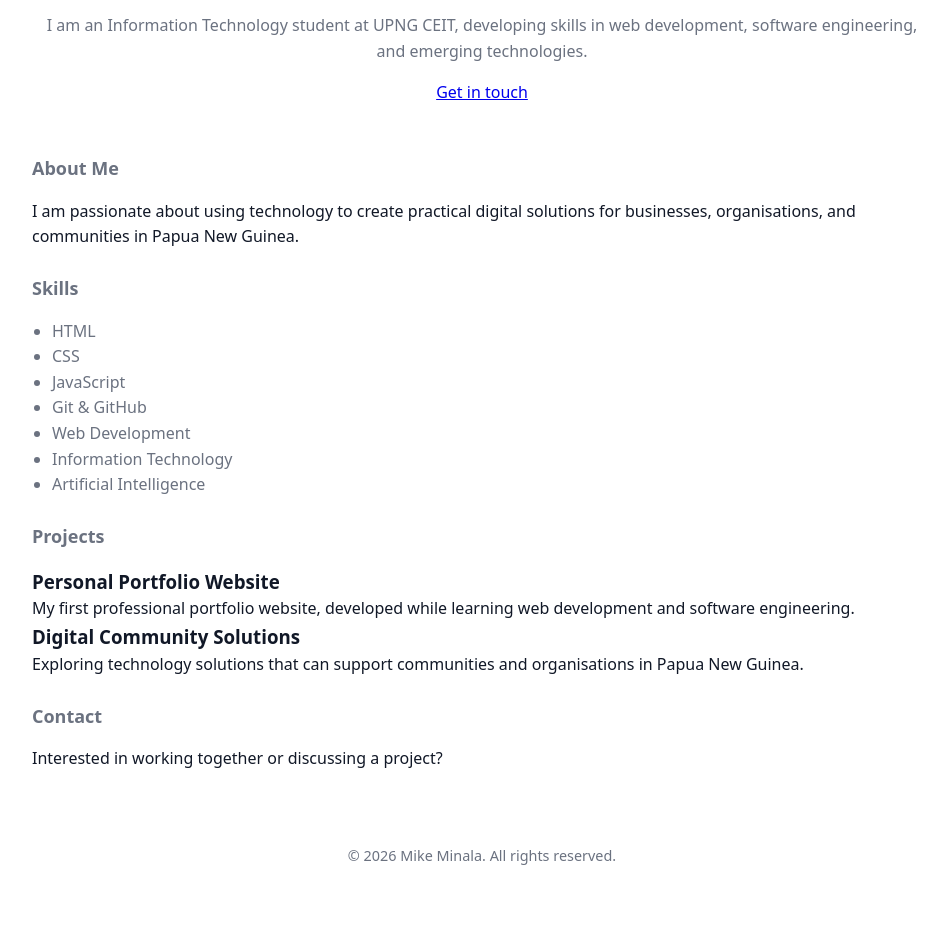
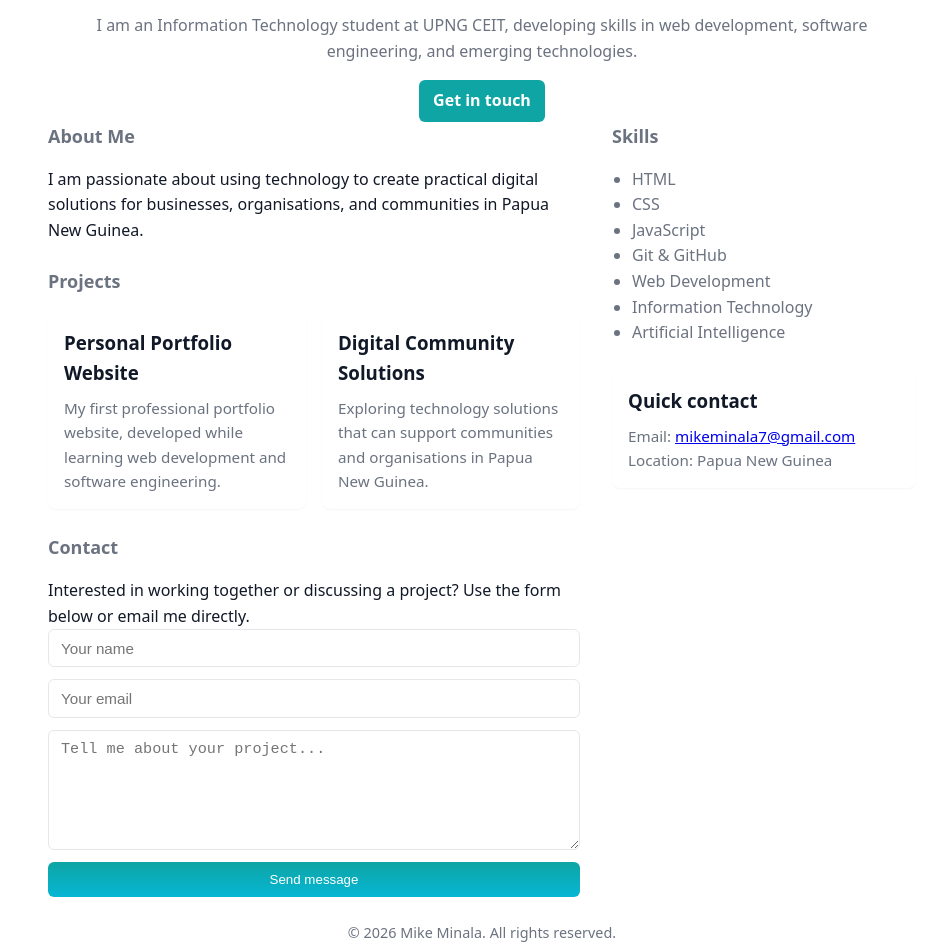
Before and after one commit to mikeminala98/my---first---project, a plain HTML site: page Index.html in a window 1280 px wide. Shown: the part 119-1063 px from the top of the page, without its empty margins (158-1105 px from the left). Before the commit the page ends 1018 px from the top, so only its background shows below. Drawn offline with Linux system fonts and the light colour scheme.

Commit message:
Update Index.html structure to use layout, container, and utility classes

```diff
--- a/Index.html
+++ b/Index.html
@@ -9,7 +9,7 @@
 
 <body>
 
-    <header>
+    <header class="container">
         <h1>Hi, I'm Mike Minala</h1>
         <h2>I build polished digital experiences for modern brands.</h2>
 
@@ -19,11 +19,12 @@
             and emerging technologies.
         </p>
 
-        <a href="#contact">Get in touch</a>
+        <a href="#contact" class="btn">Get in touch</a>
     </header>
 
-    <main>
+    <main class="container layout">
 
+        <div>
             <section id="about">
                 <h2>About Me</h2>
                 <p>
@@ -33,23 +34,11 @@
                 </p>
             </section>
 
-        <section id="skills">
-            <h2>Skills</h2>
-            <ul>
-                <li>HTML</li>
-                <li>CSS</li>
-                <li>JavaScript</li>
-                <li>Git & GitHub</li>
-                <li>Web Development</li>
-                <li>Information Technology</li>
-                <li>Artificial Intelligence</li>
-            </ul>
-        </section>
-
             <section id="projects">
                 <h2>Projects</h2>
 
-            <article>
+                <div class="projects-grid">
+                    <article class="card">
                         <h3>Personal Portfolio Website</h3>
                         <p>
                             My first professional portfolio website, developed
@@ -57,25 +46,61 @@
                         </p>
                     </article>
 
-            <article>
+                    <article class="card">
                         <h3>Digital Community Solutions</h3>
                         <p>
                             Exploring technology solutions that can support
                             communities and organisations in Papua New Guinea.
                         </p>
                     </article>
+                </div>
             </section>
 
             <section id="contact">
                 <h2>Contact</h2>
                 <p>
-                Interested in working together or discussing a project?
+                    Interested in working together or discussing a project? Use the form below or email me directly.
                 </p>
+
+                <form class="contact" action="#" method="post">
+                    <label for="name" class="sr-only">Name</label>
+                    <input type="text" id="name" name="name" placeholder="Your name">
+
+                    <label for="email" class="sr-only">Email</label>
+                    <input type="email" id="email" name="email" placeholder="Your email">
+
+                    <label for="message" class="sr-only">Message</label>
+                    <textarea id="message" name="message" placeholder="Tell me about your project..."></textarea>
+
+                    <input type="submit" value="Send message" class="btn-primary">
+                </form>
             </section>
+        </div>
+
+        <aside>
+            <section id="skills">
+                <h2>Skills</h2>
+                <ul>
+                    <li>HTML</li>
+                    <li>CSS</li>
+                    <li>JavaScript</li>
+                    <li>Git &amp; GitHub</li>
+                    <li>Web Development</li>
+                    <li>Information Technology</li>
+                    <li>Artificial Intelligence</li>
+                </ul>
+            </section>
+
+            <section id="quick-contact" class="card">
+                <h3>Quick contact</h3>
+                <p class="small">Email: <a href="mailto:mikeminala7@gmail.com">mikeminala7@gmail.com</a></p>
+                <p class="small">Location: Papua New Guinea</p>
+            </section>
+        </aside>
 
     </main>
 
-    <footer>
+    <footer class="container">
         <p>© 2026 Mike Minala. All rights reserved.</p>
     </footer>
 
```
Lines whose indentation alone changed are shown as unchanged.
